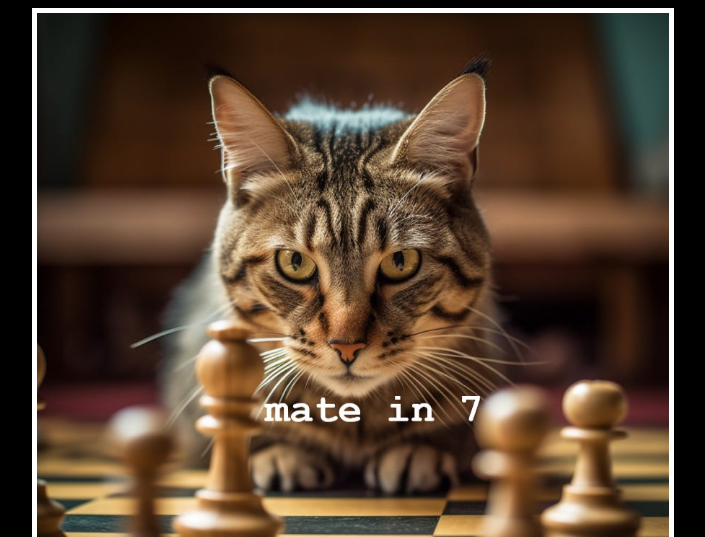
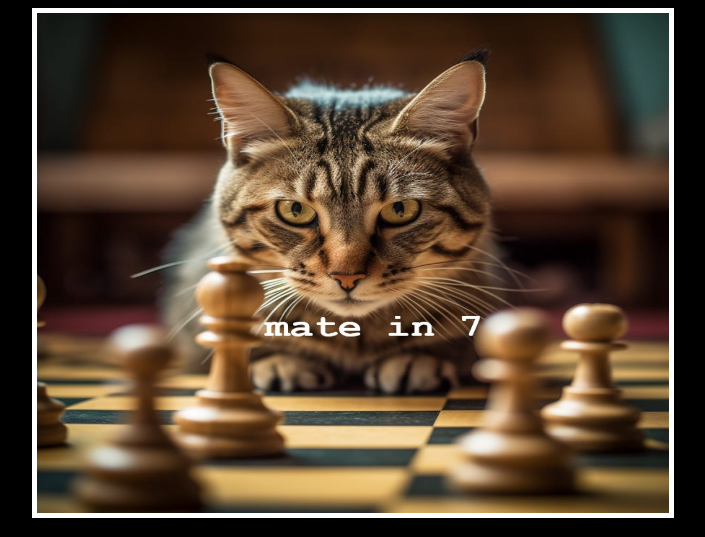
Before and after one commit to ghines/html-portfolio, a plain HTML site: page public/motivation.html in a window 1280 px wide. Shown: the top 537 px of the page, without its empty margins (292-997 px from the left). Drawn offline with nearby package versions, Linux system fonts and the light colour scheme.

Commit message:
Update motivation.css

```diff
--- a/assets/styles/motivation.css
+++ b/assets/styles/motivation.css
@@ -28,7 +28,7 @@ div {
 }
 
 img {
-  height: 200;
+  height: 500px;
   width: 100%;
   border: 5px solid white;
 }
```
